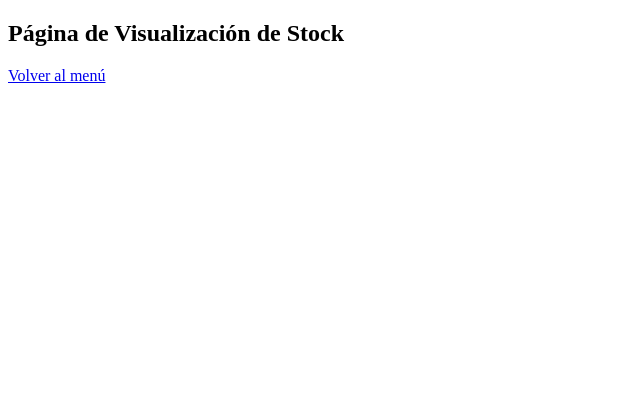
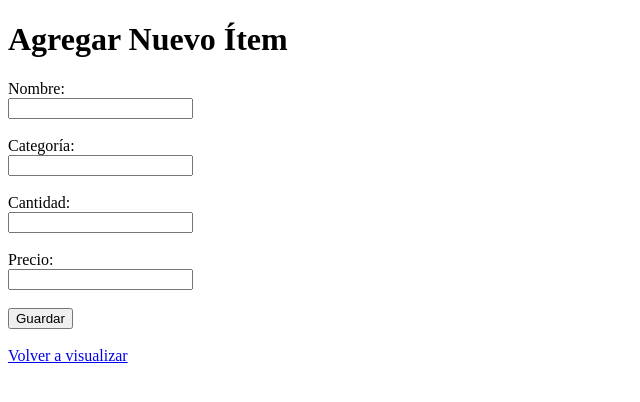
Before and after one commit to SharkCtts/Taller_LS3, a Flask app: page /datos in a window 1280 px wide. Shown: the top 402 px of the page, without its empty margins (0-640 px from the left). Run offline with Flask 3, Linux system fonts and the light colour scheme; the visitor is signed in with stand-in values (Sample User, id 1).

Commit message:
Boton para agregar stock
lo del titulo w

```diff
--- a/app.py
+++ b/app.py
@@ -56,13 +56,16 @@ def visualizar():
 def datos():
     if 'username' not in session:
         return redirect(url_for('login'))
+
     if request.method == 'POST':
         stock_collection.insert_one({
             'nombre': request.form['nombre'],
             'cantidad': int(request.form['cantidad']),
-            'categoria': request.form['categoria']
+            'categoria': request.form['categoria'],
+            'precio': float(request.form['precio'])
         })
         return redirect(url_for('visualizar'))
+
     return render_template('datos.html')
 
 
--- a/templates/datos.html
+++ b/templates/datos.html
@@ -1,8 +1,27 @@
 <!DOCTYPE html>
 <html>
-<head><title>Visualizar Stock</title></head>
+<head>
+    <title>Agregar al Stock</title>
+</head>
 <body>
-    <h2>Página de Visualización de Stock</h2>
-    <a href="{{ url_for('menu') }}">Volver al menú</a>
+    <h1>Agregar Nuevo Ítem</h1>
+    <form method="POST">
+        <label>Nombre:</label><br>
+        <input type="text" name="nombre" required><br><br>
+
+        <label>Categoría:</label><br>
+        <input type="text" name="categoria" required><br><br>
+
+        <label>Cantidad:</label><br>
+        <input type="number" name="cantidad" required><br><br>
+
+        <label>Precio:</label><br>
+        <input type="number" name="precio" step="0.01" required><br><br>
+
+        <button type="submit">Guardar</button>
+    </form>
+
+    <br>
+    <a href="{{ url_for('visualizar') }}">Volver a visualizar</a>
 </body>
 </html>
--- a/templates/visualizar.html
+++ b/templates/visualizar.html
@@ -80,6 +80,11 @@
 
     <button id="editarStockBtn">Editar Stock</button>
 
+    <a href="{{ url_for('datos') }}">
+        <button>
+            Agregar al Stock
+        </button>
+    </a>
 
     <form method="get">
         <input type="text" name="q" placeholder="Buscar por nombre o categoría..." value="{{ query }}">
```
